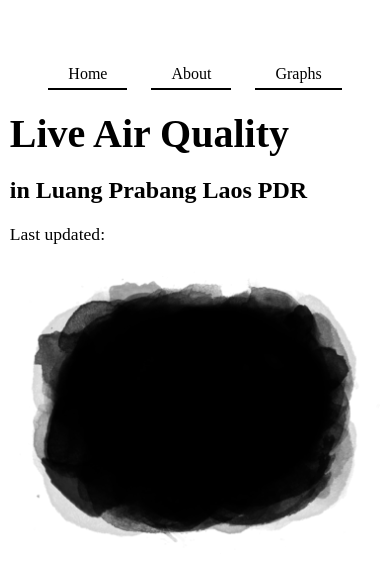
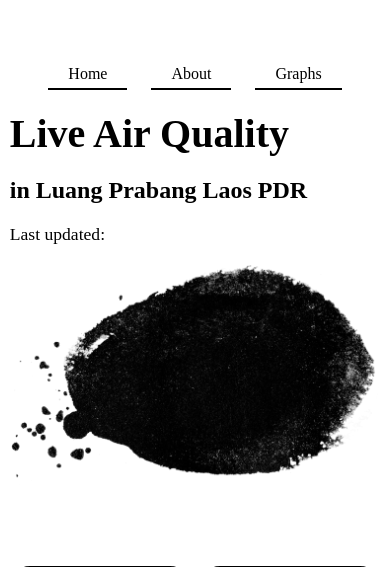
Before and after one commit to bbilly1/aqi_monitor, a PHP site: page / in a window 390 px wide. Shown: the top 567 px of the page. Run offline with PHP 8.4, Linux system fonts and the light colour scheme; some web fonts are replaced.

Commit message:
new fancy cloud.png

```diff
--- a/frontend/nginx/css/style.css
+++ b/frontend/nginx/css/style.css
@@ -102,7 +102,7 @@ a {
 .aqi_box {
     position: absolute;
     top: 45%;
-    left: 55%;
+    left: 57%;
     text-align: right;
     transform: translate(-50%, -50%);
     color: #fff;
@@ -359,7 +359,7 @@ a {
         text-align: center;
     }
     .aqi_box h1 {
-        font-size: 6em;
+        font-size: 5em;
     }
     .aqi_box h2 {
         font-size: 1.5em;
```
Also changed, not shown: frontend/nginx/img/cloud.png.
